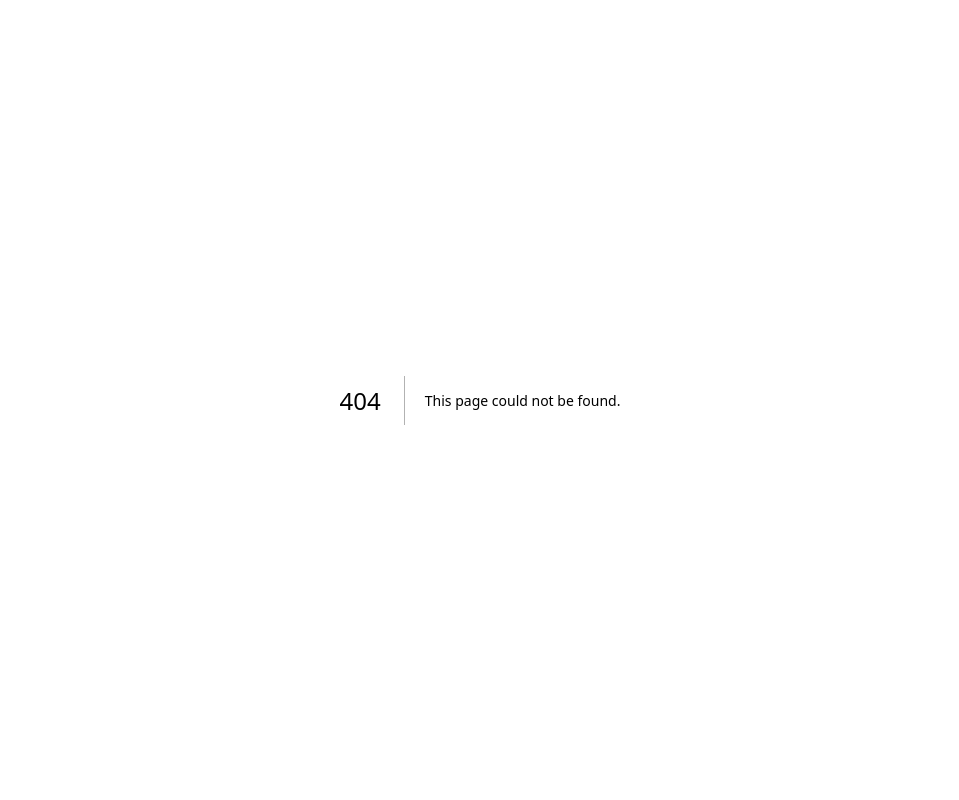
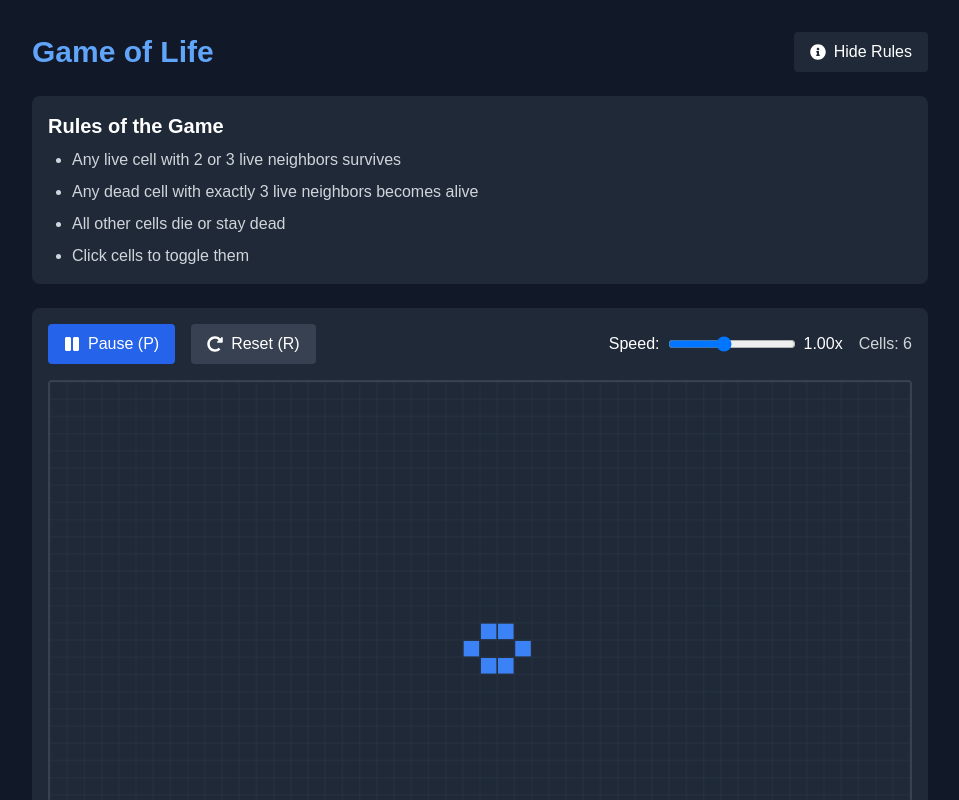
Before and after one commit to mitsuoyg/minigames, a Next.js app: page /games/game-of-life in a window 1280 px wide. Before the commit this address had no page. Shown: the top 800 px of the page, without its empty margins (160-1119 px from the left). Built offline with nearby package versions, Linux system fonts and the light colour scheme.

Commit message:
Implement Game of Life feature with interactive canvas and game controls

```diff
--- a/app/data/game.ts
+++ b/app/data/game.ts
@@ -12,9 +12,9 @@ export const games: Game[] = [
     id: 1,
     name: 'Game of Life',
     description:
-      "Interactive cellular automation simulator based on Conway's rules. Watch complex patterns emerge from simple initial states.",
+      "Interactive cellular automation simulator based on Conway's rules",
     path: '/games/game-of-life',
-    image: '/games/life.jpg',
+    image: '/games/life.PNG',
     theme: 'bg-indigo-500/20',
   },
   {
@@ -39,9 +39,9 @@ export const games: Game[] = [
     id: 4,
     name: 'Snake',
     description:
-      'Modern reinvention of the classic arcade experience with smooth controls and progressive difficulty scaling.',
+      'Classic arcade experience with progressive difficulty scaling.',
     path: '/games/snake',
-    image: '/games/snake.jpg',
+    image: '/games/snake.PNG',
     theme: 'bg-amber-500/20',
   },
 ];
--- /dev/null
+++ b/app/games/game-of-life/page.tsx
@@ -0,0 +1,242 @@
+'use client';
+import { useState, useEffect, useCallback, useRef } from 'react';
+import { FaPlay, FaPause, FaRedoAlt, FaInfoCircle } from 'react-icons/fa';
+import { useInterval } from 'react-use';
+
+const GRID_SIZE = { x: 50, y: 30 };
+const CELL_SIZE = 20;
+const INITIAL_PATTERN = [
+  [24, 15],
+  [25, 14],
+  [25, 16],
+  [26, 14],
+  [26, 16],
+  [27, 15],
+];
+
+export default function GameOfLife() {
+  const canvasRef = useRef<HTMLCanvasElement>(null);
+  const [grid, setGrid] = useState<number[][]>([]);
+  const [isRunning, setIsRunning] = useState(true);
+  const [speed, setSpeed] = useState(4); // Default value for x1 speed
+  // const [generation, setGeneration] = useState(0);
+  const [showRules, setShowRules] = useState(true);
+
+  // Initialize grid
+  useEffect(() => {
+    const newGrid = Array(GRID_SIZE.x)
+      .fill(0)
+      .map(() => Array(GRID_SIZE.y).fill(0));
+
+    INITIAL_PATTERN.forEach(([x, y]) => (newGrid[x][y] = 1));
+    setGrid(newGrid);
+    drawCanvas(newGrid);
+  }, []);
+
+  // Drawing functions
+  const drawCanvas = useCallback((currentGrid: number[][]) => {
+    const canvas = canvasRef.current;
+    if (!canvas) return;
+
+    const ctx = canvas.getContext('2d');
+    if (!ctx) return;
+
+    // Clear canvas
+    ctx.fillStyle = '#1f2937';
+    ctx.fillRect(0, 0, canvas.width, canvas.height);
+
+    // Draw grid
+    ctx.strokeStyle = '#374151';
+    ctx.lineWidth = 0.5;
+    for (let x = 0; x <= GRID_SIZE.x; x++) {
+      ctx.beginPath();
+      ctx.moveTo(x * CELL_SIZE, 0);
+      ctx.lineTo(x * CELL_SIZE, canvas.height);
+      ctx.stroke();
+    }
+    for (let y = 0; y <= GRID_SIZE.y; y++) {
+      ctx.beginPath();
+      ctx.moveTo(0, y * CELL_SIZE);
+      ctx.lineTo(canvas.width, y * CELL_SIZE);
+      ctx.stroke();
+    }
+
+    // Draw cells
+    ctx.fillStyle = '#3b82f6';
+    currentGrid.forEach((row, x) => {
+      row.forEach((cell, y) => {
+        if (cell === 1) {
+          ctx.fillRect(
+            x * CELL_SIZE + 1,
+            y * CELL_SIZE + 1,
+            CELL_SIZE - 2,
+            CELL_SIZE - 2
+          );
+        }
+      });
+    });
+  }, []);
+
+  // Grid interaction
+  const handleCanvasClick = (e: React.MouseEvent<HTMLCanvasElement>) => {
+    const canvas = canvasRef.current;
+    if (!canvas) return;
+
+    const rect = canvas.getBoundingClientRect();
+    const scaleX = canvas.width / rect.width;
+    const scaleY = canvas.height / rect.height;
+
+    const x = Math.floor(((e.clientX - rect.left) * scaleX) / CELL_SIZE);
+    const y = Math.floor(((e.clientY - rect.top) * scaleY) / CELL_SIZE);
+
+    if (x >= 0 && x < GRID_SIZE.x && y >= 0 && y < GRID_SIZE.y) {
+      const newGrid = [...grid];
+      newGrid[x][y] = newGrid[x][y] ? 0 : 1;
+      setGrid(newGrid);
+      drawCanvas(newGrid);
+    }
+  };
+
+  // Game logic
+  const countNeighbors = (x: number, y: number) => {
+    let count = 0;
+    for (let i = -1; i <= 1; i++) {
+      for (let j = -1; j <= 1; j++) {
+        if (i === 0 && j === 0) continue;
+        const newX = (x + i + GRID_SIZE.x) % GRID_SIZE.x;
+        const newY = (y + j + GRID_SIZE.y) % GRID_SIZE.y;
+        count += grid[newX][newY];
+      }
+    }
+    return count;
+  };
+
+  const nextEpoch = () => {
+    setGrid((current) => {
+      const newGrid = current.map((row, x) =>
+        row.map((cell, y) => {
+          const neighbors = countNeighbors(x, y);
+          return cell
+            ? neighbors === 2 || neighbors === 3
+              ? 1
+              : 0
+            : neighbors === 3
+            ? 1
+            : 0;
+        })
+      );
+      drawCanvas(newGrid);
+      // setGeneration((g) => g + 1);
+      return newGrid;
+    });
+  };
+
+  // Controls
+  const resetGame = () => {
+    const newGrid = Array(GRID_SIZE.x)
+      .fill(0)
+      .map(() => Array(GRID_SIZE.y).fill(0));
+
+    INITIAL_PATTERN.forEach(([x, y]) => (newGrid[x][y] = 1));
+    setGrid(newGrid);
+    drawCanvas(newGrid);
+    // setGeneration(0);
+    setSpeed(4); // Reset speed to default x1
+    setIsRunning(false);
+  };
+
+  useInterval(nextEpoch, isRunning ? 500 / speed : null);
+
+  // Keyboard shortcuts
+  useEffect(() => {
+    const handleKeyPress = (e: KeyboardEvent) => {
+      switch (e.key.toLowerCase()) {
+        case 'p':
+          setIsRunning(!isRunning);
+          break;
+        case 'r':
+          resetGame();
+          break;
+      }
+    };
+    window.addEventListener('keydown', handleKeyPress);
+    return () => window.removeEventListener('keydown', handleKeyPress);
+  }, [isRunning]);
+
+  const liveCells = grid.flat().filter((cell) => cell === 1).length;
+
+  return (
+    <div className="min-h-screen bg-gray-900 text-white p-8 flex flex-col items-center">
+      <div className="w-full max-w-4xl">
+        <div className="flex justify-between items-center mb-6">
+          <h1 className="text-3xl font-bold text-blue-400">Game of Life</h1>
+          <div className="flex items-center gap-4">
+            <button
+              onClick={() => setShowRules(!showRules)}
+              className="flex items-center gap-2 bg-gray-800 hover:bg-gray-700 px-4 py-2 rounded"
+            >
+              <FaInfoCircle /> {showRules ? 'Hide Rules' : 'Show Rules'}
+            </button>
+          </div>
+        </div>
+
+        {showRules && (
+          <div className="bg-gray-800 p-4 rounded-lg mb-6">
+            <h2 className="text-xl font-semibold mb-2">Rules of the Game</h2>
+            <ul className="list-disc pl-6 space-y-2 text-gray-300">
+              <li>Any live cell with 2 or 3 live neighbors survives</li>
+              <li>Any dead cell with exactly 3 live neighbors becomes alive</li>
+              <li>All other cells die or stay dead</li>
+              <li>Click cells to toggle them</li>
+            </ul>
+          </div>
+        )}
+
+        <div className="bg-gray-800 p-4 rounded-lg mb-6">
+          <div className="flex flex-wrap gap-4 items-center justify-between mb-4">
+            <div className="flex items-center gap-4">
+              <button
+                onClick={() => setIsRunning(!isRunning)}
+                className="flex items-center gap-2 bg-blue-600 hover:bg-blue-500 px-4 py-2 rounded"
+              >
+                {isRunning ? <FaPause /> : <FaPlay />}
+                {isRunning ? 'Pause (P)' : 'Start (P)'}
+              </button>
+              <button
+                onClick={resetGame}
+                className="flex items-center gap-2 bg-gray-700 hover:bg-gray-600 px-4 py-2 rounded"
+              >
+                <FaRedoAlt /> Reset (R)
+              </button>
+            </div>
+
+            <div className="flex items-center gap-4">
+              <div className="flex items-center gap-2">
+                <span>Speed:</span>
+                <input
+                  type="range"
+                  min="1"
+                  max="8"
+                  value={speed}
+                  onChange={(e) => setSpeed(Number(e.target.value))}
+                  className="w-32"
+                />
+                <span>{(speed / 4).toFixed(2)}x</span>
+              </div>
+
+              <div className="text-gray-300">Cells: {liveCells}</div>
+            </div>
+          </div>
+
+          <canvas
+            ref={canvasRef}
+            width={GRID_SIZE.x * CELL_SIZE}
+            height={GRID_SIZE.y * CELL_SIZE}
+            onClick={handleCanvasClick}
+            className="cursor-pointer w-full rounded border-2 border-gray-700"
+          />
+        </div>
+      </div>
+    </div>
+  );
+}
```
Also changed, not shown: public/games/life.PNG (added), public/games/snake.PNG (added).
